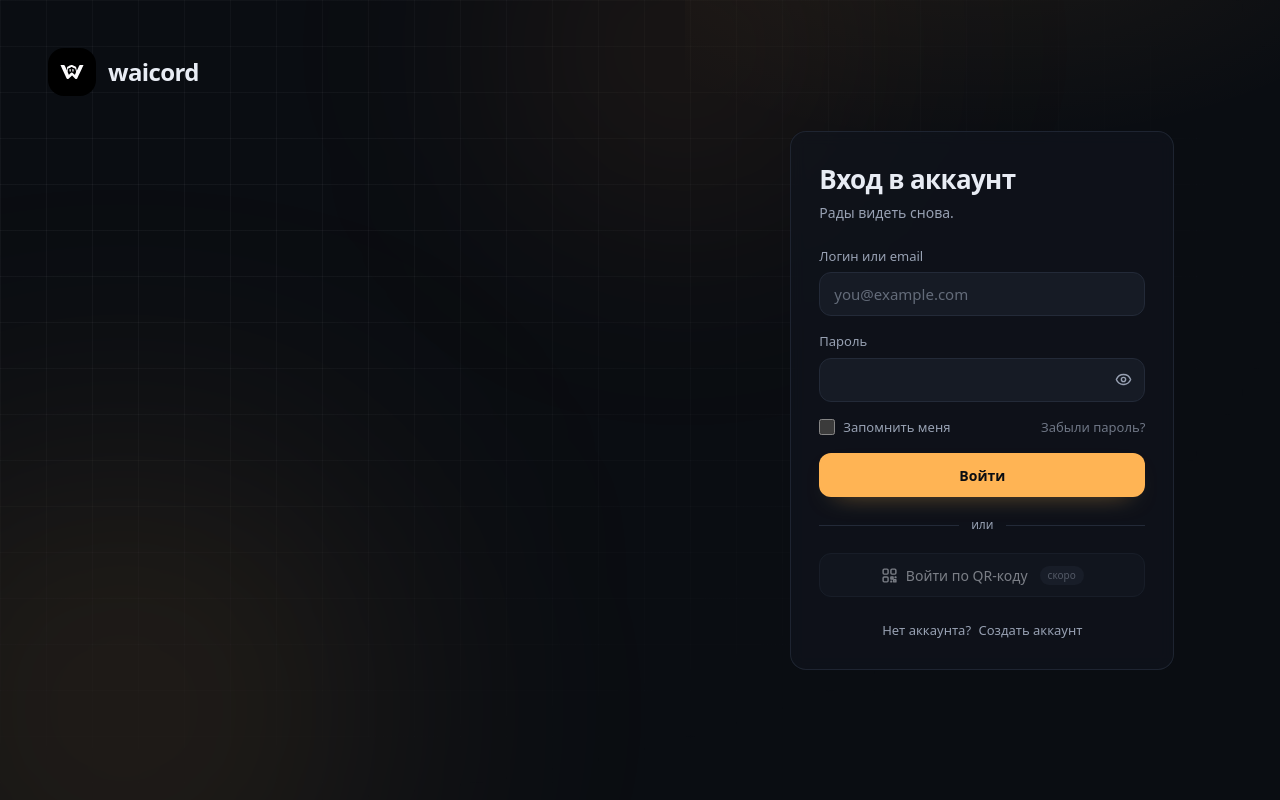
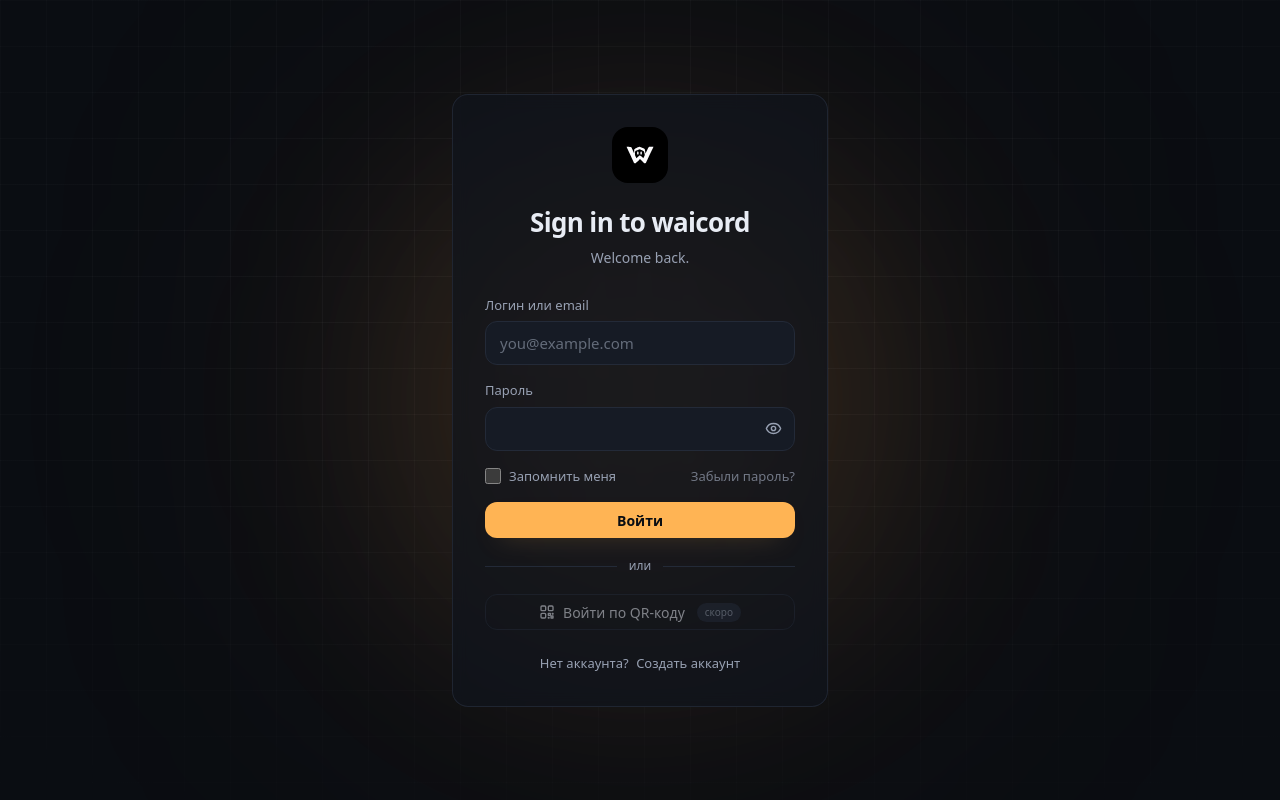
Before and after one commit to va1dy/waicord, a Svelte app in the folder apps/desktop/: page / in a window 1280 px wide. Built offline with nearby package versions, Linux system fonts and the light colour scheme.

Commit message:
feat: redesign login with cursor-following animated background

```diff
--- a/apps/desktop/src/components/ui/Button.svelte
+++ b/apps/desktop/src/components/ui/Button.svelte
@@ -1,7 +1,7 @@
 <script lang="ts">
   import type { Snippet } from "svelte";
 
-  type Variant = "primary" | "soft" | "ghost";
+  type Variant = "primary" | "soft" | "outline" | "ghost";
 
   let {
     type = "button",
@@ -24,12 +24,13 @@
   } = $props();
 
   const base =
-    "relative flex h-11 w-full items-center justify-center gap-2 rounded-xl px-4 text-[14px] font-medium transition outline-none disabled:pointer-events-none disabled:opacity-50 active:translate-y-px";
+    "relative flex h-9 w-full items-center justify-center gap-2 rounded-xl px-4 text-[14px] font-medium transition outline-none disabled:pointer-events-none disabled:opacity-50 active:translate-y-px";
 
   const variants: Record<Variant, string> = {
     primary:
       "bg-accent text-ink font-semibold hover:bg-accent-strong shadow-[0_10px_26px_-16px_rgba(255,180,84,0.7)]",
     soft: "border border-line bg-panel-soft text-fg hover:border-accent/40 hover:bg-panel",
+    outline: "border border-line bg-transparent text-fg hover:border-accent/50 hover:bg-panel-soft/60",
     ghost: "text-fg-muted hover:text-fg",
   };
 </script>
--- a/apps/desktop/src/pages/Login.svelte
+++ b/apps/desktop/src/pages/Login.svelte
@@ -1,14 +1,8 @@
 <script lang="ts">
-  import { getVersion } from "@tauri-apps/api/app";
-  import Logo from "../components/Logo.svelte";
+  import { onMount } from "svelte";
   import Button from "../components/ui/Button.svelte";
   import Field from "../components/ui/Field.svelte";
   import { login } from "../lib/api";
-
-  let version = $state("");
-  getVersion()
-    .then((v) => (version = v))
-    .catch(() => {});
 
   let identifier = $state("");
   let password = $state("");
@@ -37,52 +31,86 @@
       loading = false;
     }
   }
+
+  onMount(() => {
+    const bg = document.getElementById("bg");
+    const glow1 = document.getElementById("glow-1");
+    const glow2 = document.getElementById("glow-2");
+    if (!bg || !glow1 || !glow2) return;
+
+    let tx = window.innerWidth / 2;
+    let ty = window.innerHeight / 2;
+    let x = tx;
+    let y = ty;
+    let x2 = tx;
+    let y2 = ty;
+
+    const paint = () => {
+      glow1.style.transform = `translate3d(${x - 210}px, ${y - 210}px, 0)`;
+      glow2.style.transform = `translate3d(${x2 - 280}px, ${y2 - 280}px, 0)`;
+      bg.style.setProperty("--mx", `${x}px`);
+      bg.style.setProperty("--my", `${y}px`);
+    };
+
+    if (window.matchMedia("(prefers-reduced-motion: reduce)").matches) {
+      paint();
+      return;
+    }
+
+    const onMove = (event: PointerEvent) => {
+      tx = event.clientX;
+      ty = event.clientY;
+    };
+    window.addEventListener("pointermove", onMove, { passive: true });
+
+    let raf = 0;
+    const tick = () => {
+      x += (tx - x) * 0.09;
+      y += (ty - y) * 0.09;
+      x2 += (tx - x2) * 0.035;
+      y2 += (ty - y2) * 0.035;
+      paint();
+      raf = requestAnimationFrame(tick);
+    };
+    raf = requestAnimationFrame(tick);
+
+    return () => {
+      window.removeEventListener("pointermove", onMove);
+      cancelAnimationFrame(raf);
+    };
+  });
 </script>
 
-<div class="relative grid h-full min-w-0 overflow-hidden min-[900px]:grid-cols-[1.15fr_1fr]">
+<div class="relative h-full min-h-0 overflow-y-auto">
+  <div id="bg" class="pointer-events-none fixed inset-0" style="--mx: 50vw; --my: 50vh">
     <div
-    class="pointer-events-none absolute inset-0 [background-image:linear-gradient(rgba(232,236,244,0.045)_1px,transparent_1px),linear-gradient(90deg,rgba(232,236,244,0.045)_1px,transparent_1px)] [background-size:46px_46px] [mask-image:radial-gradient(130%_110%_at_12%_25%,black_8%,transparent_72%)]"
+      class="absolute inset-0 [background-image:linear-gradient(rgba(232,236,244,0.04)_1px,transparent_1px),linear-gradient(90deg,rgba(232,236,244,0.04)_1px,transparent_1px)] [background-size:46px_46px] [mask-image:radial-gradient(130%_110%_at_50%_35%,black_10%,transparent_75%)]"
     ></div>
-  <div class="pointer-events-none absolute -bottom-32 -left-24 size-[440px] rounded-full bg-accent/15 blur-[140px]"></div>
-  <div class="pointer-events-none absolute -top-28 left-[53.5%] size-[320px] -translate-x-1/2 rounded-full bg-accent-deep/10 blur-[130px]"></div>
+    <div
+      class="absolute inset-0 [background-image:linear-gradient(rgba(232,236,244,0.13)_1px,transparent_1px),linear-gradient(90deg,rgba(232,236,244,0.13)_1px,transparent_1px)] [background-size:46px_46px] [mask-image:radial-gradient(240px_at_var(--mx)_var(--my),black,transparent_75%)]"
+    ></div>
+    <div
+      id="glow-1"
+      class="absolute top-0 left-0 size-[420px] rounded-full bg-accent/15 blur-[120px]"
+      style="transform: translate3d(calc(50vw - 210px), calc(50vh - 210px), 0)"
+    ></div>
+    <div
+      id="glow-2"
+      class="absolute top-0 left-0 size-[560px] rounded-full bg-accent-deep/10 blur-[160px]"
+      style="transform: translate3d(calc(50vw - 280px), calc(50vh - 280px), 0)"
+    ></div>
+  </div>
 
-  <section class="relative hidden min-[900px]:flex">
-    <div class="relative z-10 flex w-full flex-col p-12">
-      <Logo />
-      <div class="mt-auto max-w-[520px] pb-2">
-        <h1
-          class="rise font-display text-[52px] font-semibold leading-[1.04] tracking-tight"
-          style="animation-delay: 60ms"
-        >
-          Общение без лишнего веса
-        </h1>
-        <p class="rise mt-5 max-w-[46ch] text-[16px] leading-relaxed text-fg-muted" style="animation-delay: 160ms">
-          Серверы, каналы и голос в клиенте, который открывается мгновенно и почти не ест память.
-        </p>
-        <p
-          class="rise mt-6 flex items-center gap-2 text-[12px] text-fg-muted"
-          style="animation-delay: 260ms"
-        >
-          {#if version}
-            <span class="rounded-full border border-line bg-panel-soft/70 px-2 py-0.5 font-medium">v{version}</span>
-          {/if}
-          <span>ранняя альфа · открытый исходный код</span>
-        </p>
-      </div>
-    </div>
-  </section>
-
-  <section
-    class="relative flex overflow-y-auto p-6 [background:radial-gradient(640px_320px_at_50%_-10%,rgba(255,180,84,0.07),transparent_70%)]"
-  >
+  <div class="relative z-10 flex min-h-full items-center justify-center p-6">
     <div
-      class="rise m-auto w-full max-w-[384px] rounded-2xl border border-line/80 bg-panel/70 p-7 shadow-[0_30px_70px_-40px_rgb(0_0_0_0.9)] backdrop-blur-sm"
+      class="rise w-full max-w-[376px] rounded-2xl border border-line/80 bg-panel/70 p-8 text-center shadow-[0_30px_70px_-40px_rgb(0_0_0_0.9)] backdrop-blur-sm"
       style="animation-delay: 100ms"
     >
-      <h2 class="font-display text-[26px] font-semibold tracking-tight">Вход в аккаунт</h2>
-      <p class="mt-1 text-sm text-fg-muted">Рады видеть снова.</p>
+    <img src="/waicord.svg" alt="" class="mx-auto size-14 rounded-2xl" aria-hidden="true" />
+    <h2 class="mt-5 font-display text-[26px] font-semibold tracking-tight">Sign in to waicord</h2>
+    <p class="mt-1.5 text-sm text-fg-muted">Welcome back.</p>
 
-      <form class="mt-6 space-y-4" onsubmit={submit}>
+    <form class="mt-7 space-y-4 text-left" onsubmit={submit}>
       <Field
         name="identifier"
         label="Логин или email"
@@ -116,7 +144,7 @@
       </div>
 
       {#if formError}
-          <p class="rounded-lg border border-danger/30 bg-danger/10 px-3 py-2.5 text-[13px] leading-snug text-danger">
+        <p class="rounded-lg border border-danger/30 bg-danger/10 px-3 py-2.5 text-center text-[13px] leading-snug text-danger">
           {formError}
         </p>
       {/if}
@@ -130,10 +158,10 @@
       <span class="h-px flex-1 bg-line"></span>
     </div>
 
-      <Button variant="soft" disabled title="Появится после подключения API">
+    <Button variant="outline" disabled title="Появится после подключения API">
       <svg
-          width="17"
-          height="17"
+        width="16"
+        height="16"
         viewBox="0 0 24 24"
         fill="none"
         stroke="currentColor"
@@ -166,7 +194,7 @@
       </button>
     </p>
     </div>
-  </section>
+  </div>
 </div>
 
 <style>
```
Lines whose indentation alone changed are shown as unchanged.
